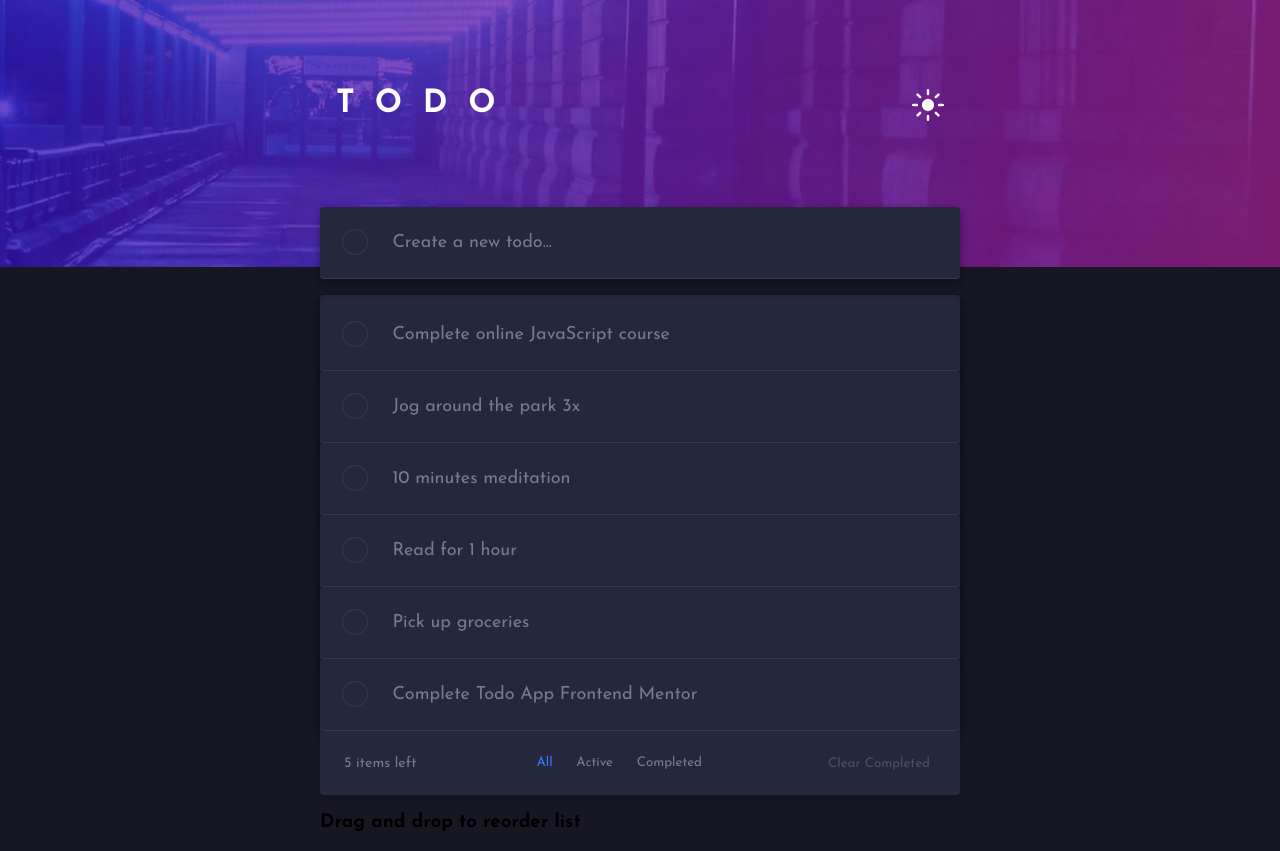
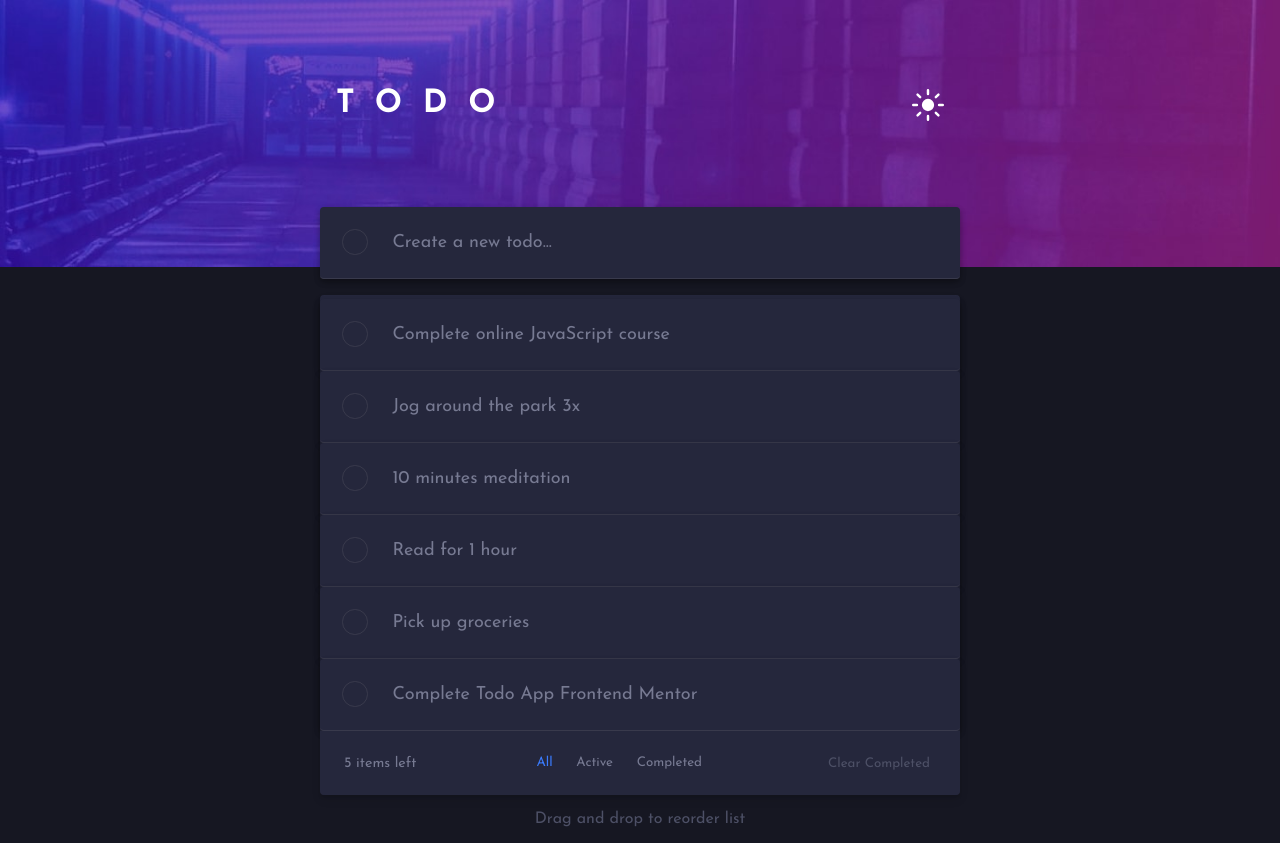
Before and after one commit to Brunno-DaSilva/carlotz-todo-assessment, a React (Create React App) app: page / in a window 1280 px wide. Built offline with nearby package versions, Linux system fonts and the light colour scheme.

Commit message:
Added footer CSS

```diff
--- a/src/components/Footer/Footer.css
+++ b/src/components/Footer/Footer.css
@@ -0,0 +1,17 @@
+:root {
+  --dt-very-dark-grayish-blue-one: hsl(233, 14%, 35%);
+}
+
+.home-footer {
+  width: 100%;
+  display: flex;
+  justify-content: center;
+  align-items: center;
+  background-color: transparent;
+}
+
+.home-footer h3 {
+  font-size: 1rem;
+  font-weight: 400;
+  color: var(--dt-very-dark-grayish-blue-one);
+}
```
